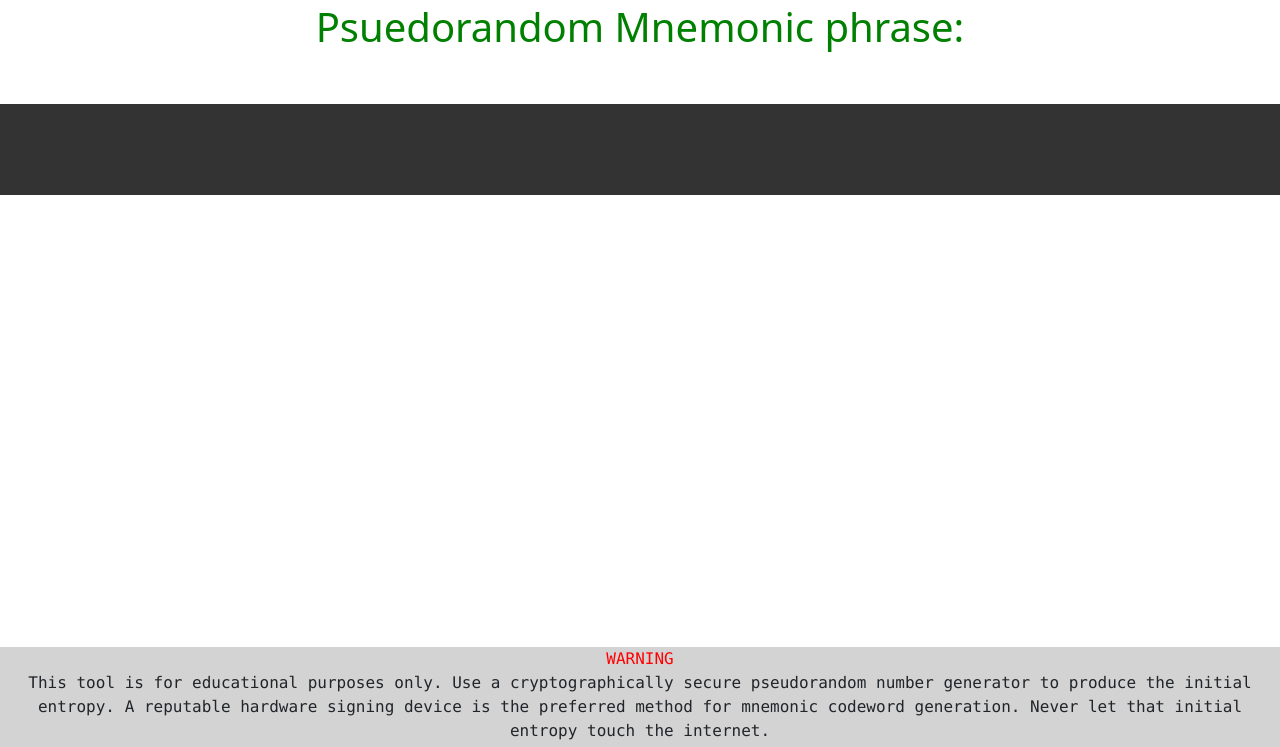
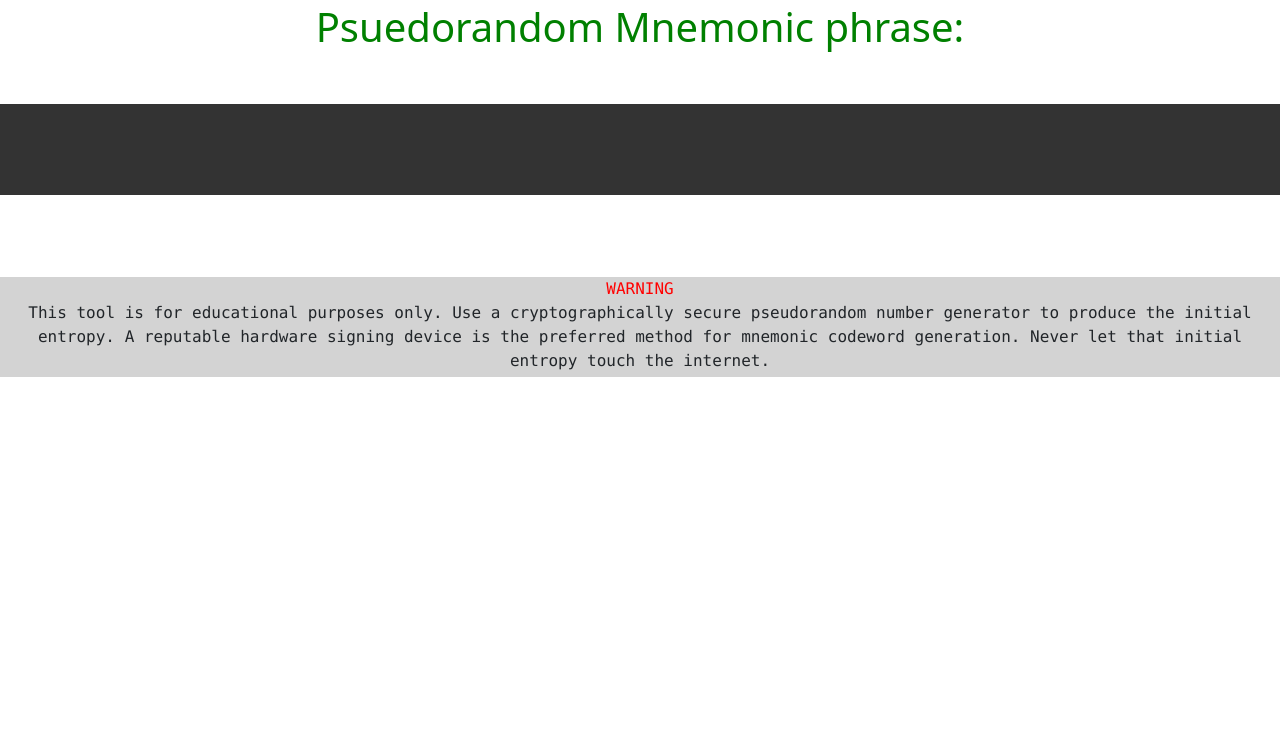
Before and after one commit to jesseaam/bitcoin-jesse, a Flask app: template application/templates/display_mnemonic_random.html in a window 1280 px wide. Shown: the part 53-800 px from the top of the page. Run offline with Flask 2, Linux system fonts and the light colour scheme; the template is opened without the code that fills it, so the values that code supplies are empty.

Commit message:
removed absolute attribute from footer

```diff
--- a/application/templates/display_mnemonic_random.html
+++ b/application/templates/display_mnemonic_random.html
@@ -1,7 +1,6 @@
 {% extends "base.html" %}
 
 {% block title %}mnemonic{% endblock %}
-
 
 {% block content %}
 
@@ -25,7 +24,7 @@
 <br> <br>
 
 {% block footer %}
-    <footer style="position: absolute;">
+    <footer>
         <span style="color:red">WARNING</span><br>
         This tool is for educational purposes only. Use a cryptographically secure pseudorandom number generator to produce the initial entropy. A reputable hardware signing device is the preferred method for mnemonic codeword generation. Never let that initial entropy touch the internet.
     </footer>
```
